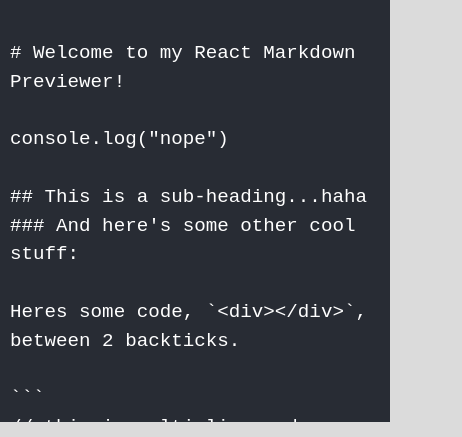
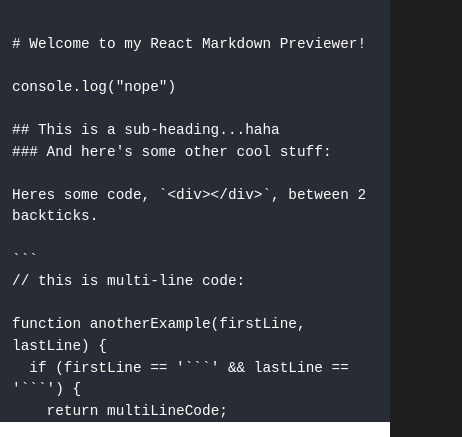
Before and after one commit to tatysdf/markdown-previewer, a plain HTML site: page index.html in a window 390 px wide. Shown: the top 437 px of the page, 462 px wide, since content can reach past the window. Drawn offline with Linux system fonts and the light colour scheme.

Commit message:
media querys add

```diff
--- a/static/css/main.416abcea.css
+++ b/static/css/main.416abcea.css
@@ -1,2 +1 @@
-body{-webkit-font-smoothing:antialiased;-moz-osx-font-smoothing:grayscale;background:#00000024;font-family:-apple-system,BlinkMacSystemFont,Segoe UI,Roboto,Oxygen,Ubuntu,Cantarell,Fira Sans,Droid Sans,Helvetica Neue,sans-serif;margin:0}code{font-family:source-code-pro,Menlo,Monaco,Consolas,Courier New,monospace}#editor{background-color:#282c34;border:none;box-sizing:border-box;color:#fff;font-family:Fira Code,monospace;font-size:1.2em;height:50%;line-height:1.5em;padding:10px;resize:none;width:100%}#editor,#editor:focus{outline:none}::-webkit-scrollbar{width:8px}::-webkit-scrollbar-thumb{background-color:#fff3;border-radius:4px}::-webkit-scrollbar-thumb:hover{background-color:#fff6}#preview{border:none;box-sizing:border-box;height:50%;margin:0;padding:0;width:100%}#preview iframe{border:none;height:100%;width:100%}#preview:focus{outline:none}#preview img{height:auto;max-width:100%}#root,.App,body,html{height:100%;margin:0}.App{display:flex;flex-direction:column}@media (max-width:600px){#editor,#preview{height:50%}}
-/*# sourceMappingURL=main.416abcea.css.map*/
+*{box-sizing:border-box}html,body,#root,.App{height:100%;margin:0}body{-webkit-font-smoothing:antialiased;-moz-osx-font-smoothing:grayscale;background:#1e1e1e;font-family:-apple-system,BlinkMacSystemFont,Segoe UI,Roboto,Oxygen,Ubuntu,Cantarell,Fira Sans,Droid Sans,Helvetica Neue,sans-serif}.App{display:flex;flex-direction:column;height:100%}#editor{background-color:#282c34;border:none;box-sizing:border-box;color:#fff;font-family:Fira Code,monospace;font-size:clamp(.9rem,1.2vw,1.2rem);height:50%;line-height:1.5em;padding:12px;resize:none;width:100%}#editor,#editor:focus{outline:none}#preview{background:#fff;border:none;box-sizing:border-box;color:#000;height:50%;margin:0;overflow:auto;padding:16px;width:100%}#preview iframe{border:none;height:100%;width:100%}#preview:focus{outline:none}#preview img{height:auto;max-width:100%}::-webkit-scrollbar{width:8px}::-webkit-scrollbar-thumb{background-color:#fff4;border-radius:4px}::-webkit-scrollbar-thumb:hover{background-color:#fff7}@media (min-width:1024px){.App{flex-direction:row}#editor,#preview{height:100%;width:50%}}@media (min-width:1440px){.App{margin:auto;max-width:1600px}}
```
